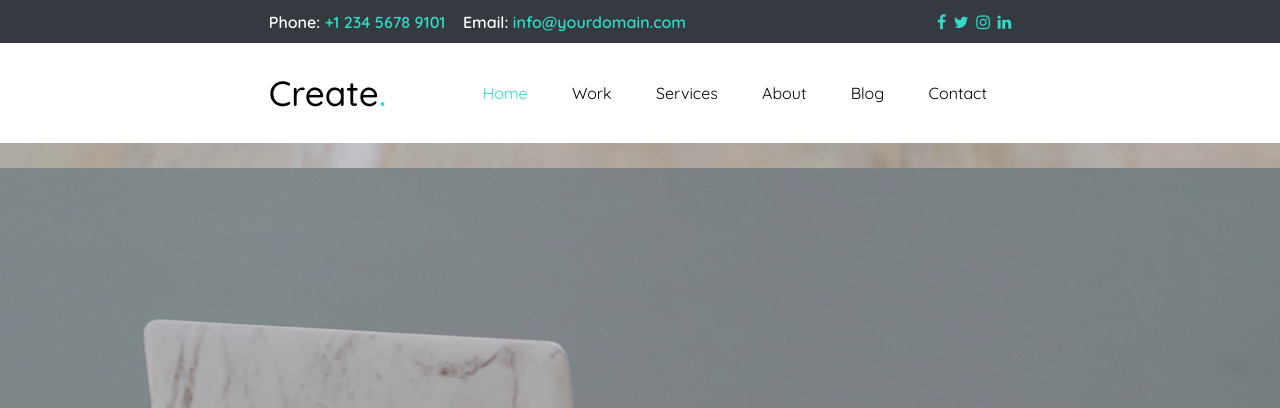
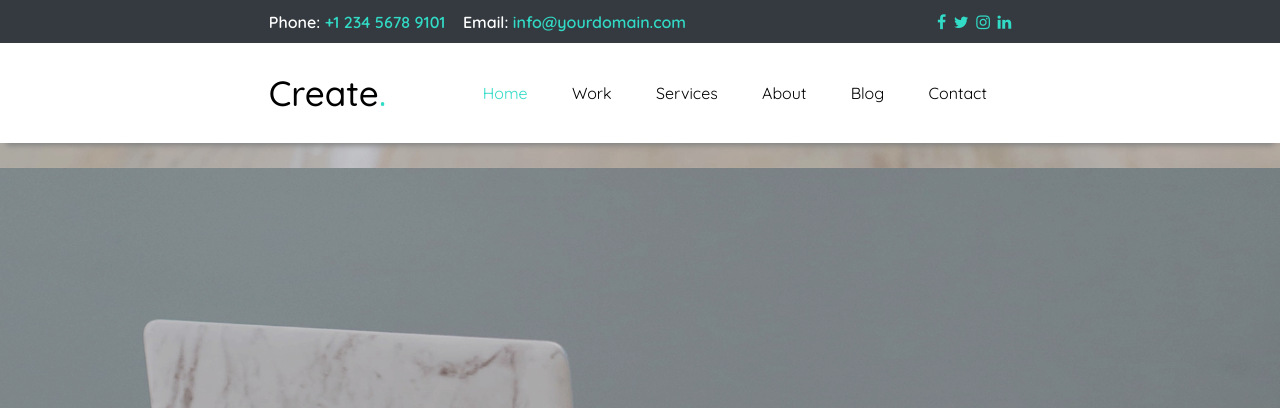
Before and after one commit to JordanSteele96/Web-Development, a PHP site: page / in a window 1280 px wide. Shown: the top 408 px of the page. Run offline with PHP 8.4, Linux system fonts and the light colour scheme.

Commit message:
-Added box shadow to the nav bar when sticky

```diff
--- a/create/styles/style.css
+++ b/create/styles/style.css
@@ -82,6 +82,8 @@ header {
           justify-content: center;
   width: 100%;
   background-color: white;
+  -webkit-box-shadow: 0 8px 6px -6px black;
+          box-shadow: 0 8px 6px -6px black;
 }
 
 header .logo {
@@ -101,6 +103,8 @@ header .bottom-nav-container {
   -webkit-transition: 0.4s;
   transition: 0.4s;
   z-index: 2;
+  -webkit-box-shadow: 0 8px 6px -6px grey;
+          box-shadow: 0 8px 6px -6px grey;
 }
 
 header .wrapper {
@@ -231,6 +235,8 @@ header .bottom-nav .nav-links a:hover {
   top: 0;
   background-color: white;
   width: 50%;
+  -webkit-box-shadow: 0px 6px 6px -3px rgba(163, 163, 163, 0.44);
+          box-shadow: 0px 6px 6px -3px rgba(163, 163, 163, 0.44);
 }
 
 .burger {
--- a/create/styles/style.scss
+++ b/create/styles/style.scss
@@ -54,6 +54,7 @@ header {
   justify-content: center;
   width: 100%;
   background-color: white;
+  box-shadow: 0 8px 6px -6px black;
 
   .logo {
     font-weight: 500;
@@ -66,6 +67,7 @@ header {
     height: 100px;
     transition: 0.4s;
     z-index: 2;
+    box-shadow: 0 8px 6px -6px grey;
   }
   .wrapper {
     width: 100%;
@@ -167,6 +169,7 @@ header {
   top: 0;
   background-color: white;
   width: 50%;
+  box-shadow: 0px 6px 6px -3px rgba(163, 163, 163, 0.44);
 }
 .burger {
   display: none;
```
Also changed, not shown: 1 other file.
